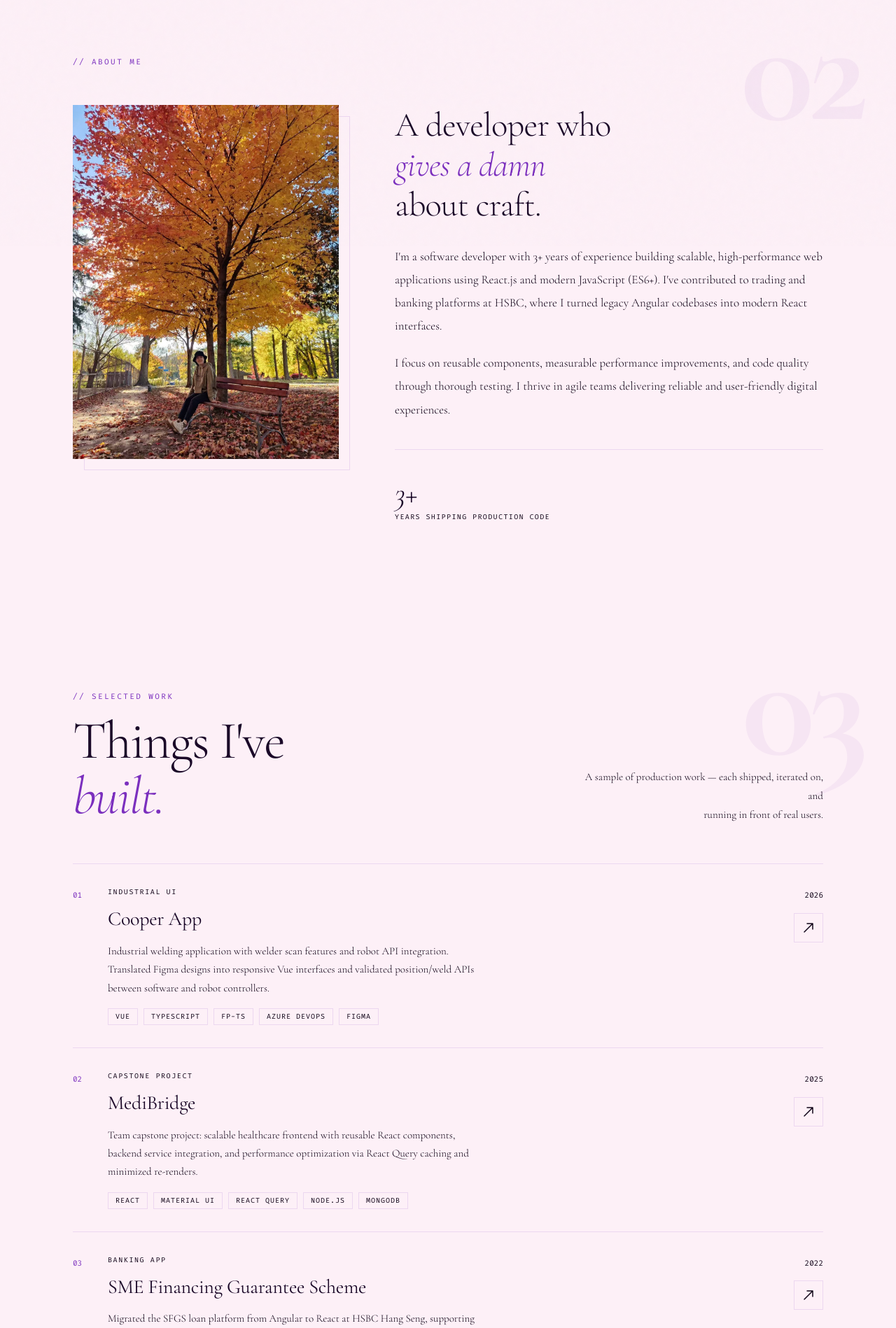
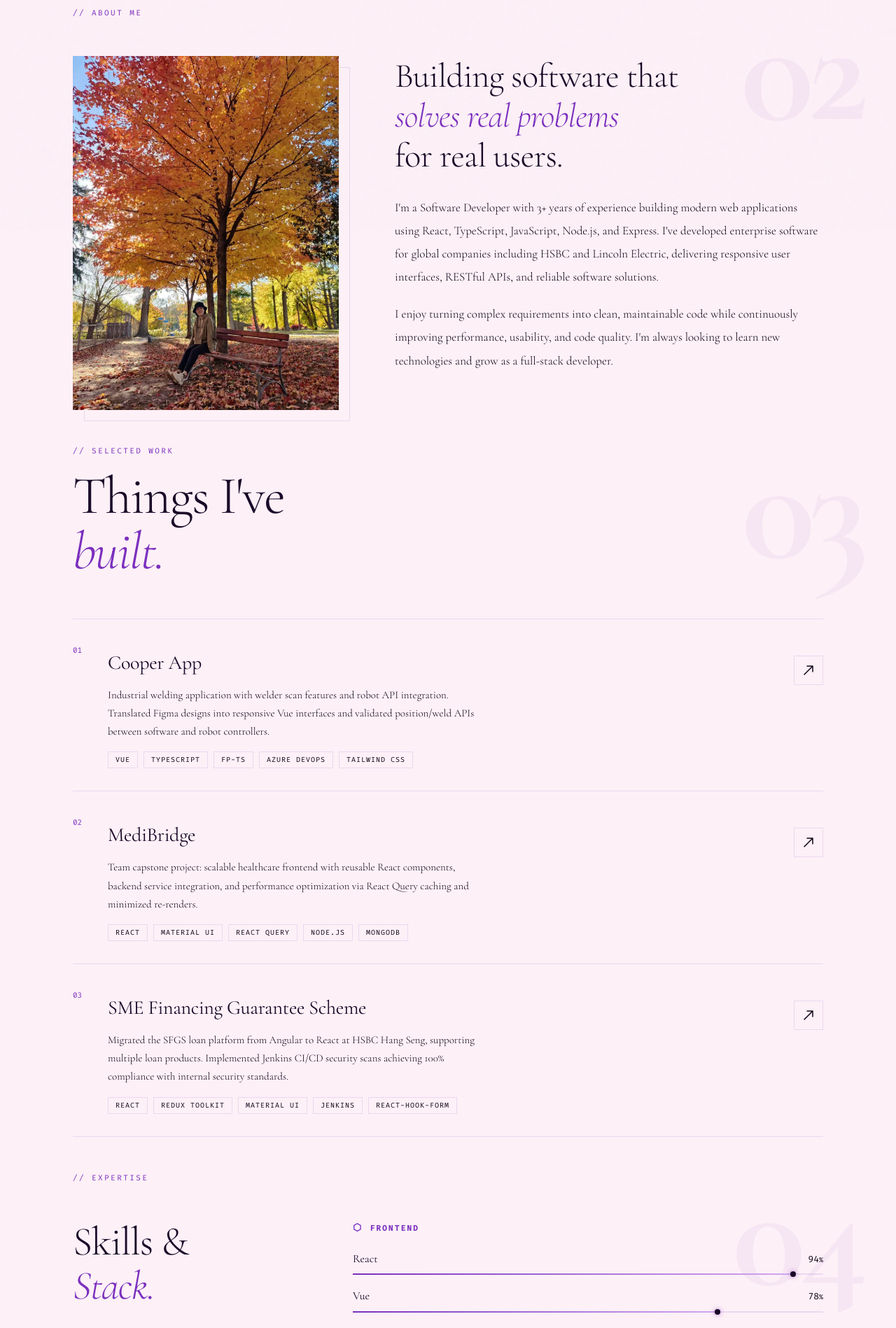
Before and after one commit to Joy-LJM/3D_Portfolio, a Vue app: page / in a window 1280 px wide. Shown: the part 840-2738 px from the top of the page at 70% size. Built offline with nearby package versions, Linux system fonts and the light colour scheme.

Commit message:
change portfolio

```diff
--- a/src/App.vue
+++ b/src/App.vue
@@ -106,7 +106,7 @@ a, button { cursor: none; }
 }
 
 /* ─── Layout utilities ───────────────────────────────── */
-.section    { padding: 120px 0; position: relative; }
+.section    { padding-top: 50px; position: relative; }
 .container  { max-width: 1200px; margin: 0 auto; padding: 0 64px; }
 
 .section-label {
@@ -141,6 +141,6 @@ a, button { cursor: none; }
 
 @media (max-width: 768px) {
   .container { padding: 0 24px; }
-  .section   { padding: 80px 0; }
+  .section   { padding-top: 80px; }
 }
 </style>
--- a/src/components/AboutSection.vue
+++ b/src/components/AboutSection.vue
@@ -1,23 +1,18 @@
 <script setup lang="ts">
-import { ref, onMounted } from 'vue'
+import { ref, onMounted } from "vue";
 
-const root    = ref<HTMLElement | null>(null)
-const visible = ref(false)
+const root = ref<HTMLElement | null>(null);
+const visible = ref(false);
 
 onMounted(() => {
   const observer = new IntersectionObserver(
-    ([entry]) => { if (entry.isIntersecting) visible.value = true },
+    ([entry]) => {
+      if (entry.isIntersecting) visible.value = true;
+    },
     { threshold: 0.15 }
-  )
-  if (root.value) observer.observe(root.value)
-})
-
-const stats = [
-  { value: '3+',  label: 'Years shipping production code' },
-  // { value: '90%', label: 'Test coverage achieved at HSBC' },
-  // { value: '30%', label: 'Page load time reduction'       },
-  // { value: '2',   label: 'Financial platforms delivered'  },
-]
+  );
+  if (root.value) observer.observe(root.value);
+});
 </script>
 
 <template>
@@ -31,7 +26,7 @@ const stats = [
         <div class="about-portrait">
           <div class="portrait-frame">
             <div class="portrait-inner">
-                <img src="../img/personal_pic.jpg" alt="" class="portrait-img">
+              <img src="../img/personal_pic.jpg" alt class="portrait-img" />
             </div>
           </div>
           <div class="portrait-shadow-frame" aria-hidden="true" />
@@ -40,29 +35,25 @@ const stats = [
         <!-- Text column -->
         <div class="about-content">
           <h2 class="about-heading">
-            A developer who<br />
-            <em>gives a damn</em><br />
-            about craft.
+            Building software that
+            <br />
+            <em>solves real problems</em>
+            <br />for real users.
           </h2>
 
           <p class="about-body">
-            I'm a software developer with 3+ years of experience building scalable,
-            high-performance web applications using React.js and modern JavaScript (ES6+).
-            I've contributed to trading and banking platforms at HSBC, where I turned legacy
-            Angular codebases into modern React interfaces.
-          </p>
-          <p class="about-body">
-            I focus on reusable components, measurable performance improvements, and code
-            quality through thorough testing. I thrive in agile teams delivering reliable
-            and user-friendly digital experiences.
+            I'm a Software Developer with 3+ years of experience building modern web
+            applications using React, TypeScript, JavaScript, Node.js, and Express.
+            I've developed enterprise software for global companies including HSBC and
+            Lincoln Electric, delivering responsive user interfaces, RESTful APIs, and
+            reliable software solutions.
           </p>
 
-          <div class="about-stats">
-            <div v-for="s in stats" :key="s.label" class="stat">
-              <span class="stat-value">{{ s.value }}</span>
-              <span class="stat-label">{{ s.label }}</span>
-            </div>
-          </div>
+          <p class="about-body">
+            I enjoy turning complex requirements into clean, maintainable code while
+            continuously improving performance, usability, and code quality. I'm always
+            looking to learn new technologies and grow as a full-stack developer.
+          </p>
         </div>
       </div>
     </div>
@@ -73,79 +64,113 @@ const stats = [
 .about-layout {
   display: grid;
   grid-template-columns: 380px 1fr;
-  gap: 80px; align-items: start;
+  gap: 80px;
+  align-items: start;
   margin-top: 52px;
 }
 
 /* ── Portrait ── */
-.about-portrait { position: relative; }
+.about-portrait {
+  position: relative;
+}
 
 .portrait-frame {
-  width: 100%; aspect-ratio: 3 / 4;
+  width: 100%;
+  aspect-ratio: 3 / 4;
   background: var(--bg-3);
-  position: relative; overflow: hidden;
+  position: relative;
+  overflow: hidden;
 }
 .portrait-frame::before {
-  content: '';
-  position: absolute; inset: 0;
+  content: "";
+  position: absolute;
+  inset: 0;
   background: linear-gradient(145deg, var(--accent-dim) 0%, transparent 55%);
 }
 
 .portrait-inner {
-  width: 100%; height: 100%;
-  display: flex; align-items: center; justify-content: center;
-  position: relative; z-index: 1;
+  width: 100%;
+  height: 100%;
+  display: flex;
+  align-items: center;
+  justify-content: center;
+  position: relative;
+  z-index: 1;
 }
 
 .portrait-shadow-frame {
   position: absolute;
-  top: 16px; left: 16px; right: -16px; bottom: -16px;
+  top: 16px;
+  left: 16px;
+  right: -16px;
+  bottom: -16px;
   border: 1px solid var(--border);
   z-index: -1;
 }
 
-.portrait-img{
-  width: 100%; height: 100%;
+.portrait-img {
+  width: 100%;
+  height: 100%;
   object-fit: cover;
 }
 /* ── Content ── */
 .about-heading {
   font-family: var(--font-serif);
   font-size: clamp(34px, 3.8vw, 50px);
-  font-weight: 300; line-height: 1.18; letter-spacing: -0.015em;
+  font-weight: 300;
+  line-height: 1.18;
+  letter-spacing: -0.015em;
   margin-bottom: 28px;
 }
-.about-heading em { font-style: italic; color: var(--accent); }
+.about-heading em {
+  font-style: italic;
+  color: var(--accent);
+}
 
 .about-body {
   font-family: var(--font-serif);
-  font-size: 17px; font-weight: 300; line-height: 1.95;
+  font-size: 17px;
+  font-weight: 300;
+  line-height: 1.95;
   color: var(--muted);
   margin-bottom: 20px;
 }
 
 .about-stats {
-  display: grid; grid-template-columns: 1fr 1fr;
+  display: grid;
+  grid-template-columns: 1fr 1fr;
   gap: 24px;
-  margin-top: 40px; padding-top: 40px;
+  margin-top: 40px;
+  padding-top: 40px;
   border-top: 1px solid var(--border);
 }
 .stat {
-  display: flex; flex-direction: column; gap: 4px;
+  display: flex;
+  flex-direction: column;
+  gap: 4px;
 }
 .stat-value {
   font-family: var(--font-serif);
-  font-size: 44px; font-weight: 300; font-style: italic;
+  font-size: 44px;
+  font-weight: 300;
+  font-style: italic;
   line-height: 1;
 }
 .stat-label {
   font-family: var(--font-mono);
-  font-size: 10px; letter-spacing: 0.14em; text-transform: uppercase;
+  font-size: 10px;
+  letter-spacing: 0.14em;
+  text-transform: uppercase;
   color: var(--muted);
 }
 
 @media (max-width: 900px) {
-  .about-layout { grid-template-columns: 1fr; gap: 48px; }
-  .about-portrait { max-width: 320px; }
+  .about-layout {
+    grid-template-columns: 1fr;
+    gap: 48px;
+  }
+  .about-portrait {
+    max-width: 320px;
+  }
 }
 </style>
--- a/src/components/ContactSection.vue
+++ b/src/components/ContactSection.vue
@@ -2,10 +2,25 @@
 import { ref, reactive } from 'vue'
 
 const form = reactive({ name: '', email: '', message: '' })
+const isNameFieldEmpty=ref(false);
+const isEmailFieldEmpty=ref(false);
+const isMsgFieldEmpty=ref(false)
 const sent = ref(false)
 
 const onSubmit = () => {
-  sent.value = true
+  if(!form.name){
+    isNameFieldEmpty.value=true;
+  }
+  if(!form.email){
+    isEmailFieldEmpty.value=true;
+  }
+  if(!form.message){
+    isMsgFieldEmpty.value=true;
+  }
+  if(form.email && form.message&& form.name){
+    sent.value = true
+
+  }
 }
 
 const socials = [
@@ -58,6 +73,7 @@ const socials = [
                 autocomplete="name"
                 required
               />
+              <span class='error-msg' v-show="isNameFieldEmpty & !form.name">Name is required.</span>
             </div>
             <div class="field">
               <label for="cf-email">Email</label>
@@ -69,6 +85,7 @@ const socials = [
                 autocomplete="email"
                 required
               />
+              <span class='error-msg' v-show="isEmailFieldEmpty & !form.email">Email is required.</span>
             </div>
             <div class="field">
               <label for="cf-message">Message</label>
@@ -79,6 +96,7 @@ const socials = [
                 placeholder="Tell me about your project, timeline, and budget…"
                 required
               />
+              <span class='error-msg' v-show="isMsgFieldEmpty & !form.message">Message is required.</span>
             </div>
             <button type="submit" class="form-btn">
               Send message
@@ -99,10 +117,10 @@ const socials = [
     <!-- Footer -->
     <footer class="footer">
       <div class="container footer-row">
-        <span class="footer-copy">© 2026 Joy. Built with Vue &amp; TypeScript.</span>
+        <span class="footer-copy">© 2026 Joy. All rights reserved.</span>
         <span class="footer-tag">
           <span class="footer-tag-dot" aria-hidden="true" />
-          Crafted with precision.
+          Crafted with passion.
         </span>
       </div>
     </footer>
@@ -191,7 +209,9 @@ const socials = [
 .field textarea::placeholder { color: var(--muted); }
 .field input:focus,
 .field textarea:focus { border-color: var(--accent); }
-
+.error-msg{
+  color: red;
+}
 .form-btn {
   display: inline-flex; align-items: center; gap: 12px;
   font-family: var(--font-mono);
--- a/src/components/ProjectsSection.vue
+++ b/src/components/ProjectsSection.vue
@@ -6,8 +6,6 @@ interface Project {
   title: string
   desc:  string
   stack: string[]
-  year:  string
-  type:  string
   href:  string
 }
 
@@ -16,9 +14,7 @@ const projects: Project[] = [
     num:   '01',
     title: 'Cooper App',
     desc:  'Industrial welding application with welder scan features and robot API integration. Translated Figma designs into responsive Vue interfaces and validated position/weld APIs between software and robot controllers.',
-    stack: ['Vue', 'TypeScript', 'fp-ts','Azure DevOps', 'Figma'],
-    year:  '2026',
-    type:  'Industrial UI',
+    stack: ['Vue', 'TypeScript', 'fp-ts','Azure DevOps', 'Tailwind CSS'],
     href:  'https://lered.info/m/cobotresources?r=qr',
   },
   {
@@ -26,8 +22,6 @@ const projects: Project[] = [
     title: 'MediBridge',
     desc:  'Team capstone project: scalable healthcare frontend with reusable React components, backend service integration, and performance optimization via React Query caching and minimized re-renders.',
     stack: ['React', 'Material UI', 'React Query', 'Node.js', 'MongoDB'],
-    year:  '2025',
-    type:  'Capstone Project',
     href:  'https://medi-bridge-1.vercel.app/',
   },
   {
@@ -35,8 +29,6 @@ const projects: Project[] = [
     title: 'SME Financing Guarantee Scheme',
     desc:  'Migrated the SFGS loan platform from Angular to React at HSBC Hang Seng, supporting multiple loan products. Implemented Jenkins CI/CD security scans achieving 100% compliance with internal security standards.',
     stack: ['React', 'Redux Toolkit', 'Material UI', 'Jenkins', 'React-Hook-Form'],
-    year:  '2022',
-    type:  'Banking App',
     href:  'https://www.biz-application.hangseng.com/portalserver/en-hk/sfgs',
   },
 ]
@@ -64,10 +56,6 @@ onMounted(() => {
         <h2 :class="['projects-title reveal', { in: visible }]">
           Things I've<br /><em>built.</em>
         </h2>
-        <p :class="['projects-sub reveal', { in: visible }]" style="transition-delay:0.12s">
-          A sample of production work — each shipped, iterated on, and<br />
-          running in front of real users.
-        </p>
       </div>
 
       <div class="project-list">
@@ -116,14 +104,6 @@ onMounted(() => {
   font-weight: 300; line-height: 1.04; letter-spacing: -0.025em;
 }
 .projects-title em { font-style: italic; color: var(--accent); }
-
-.projects-sub {
-  font-family: var(--font-serif);
-  font-size: 15px; font-weight: 300; line-height: 1.8;
-  color: var(--muted); max-width: 360px;
-  text-align: right;
-  transition-delay: 0.12s !important;
-}
 
 /* ── Rows ── */
 .project-list { display: flex; flex-direction: column; }
--- a/src/components/SkillsSection.vue
+++ b/src/components/SkillsSection.vue
@@ -9,10 +9,11 @@ const groups: Group[] = [
     category: 'Frontend',
     icon: '⬡',
     skills: [
-      { name: 'React / TypeScript',      level: 94 },
-      { name: 'Redux',           level: 88 },
-      { name: 'React Query',             level: 85 },
-      { name: 'Material UI / Webpack',   level: 87 },
+      { name: 'React',      level: 94 },
+      {name:"Vue", level:78},
+      { name: 'Typescript',             level: 85 },
+      { name: 'Material UI',   level: 87 },
+      { name: 'Webpack',           level: 88 },
     ],
   },
   {
@@ -65,16 +66,8 @@ onMounted(() => {
         <!-- Left: heading -->
         <div class="skills-intro">
           <h2 class="skills-title">
-            Tools &amp;<br /><em>Craft.</em>
+            Skills &amp;<br /><em>Stack.</em>
           </h2>
-          <p class="skills-sub">
-            Proficiency built through shipping real products —
-            not tutorial certificates.
-          </p>
-          <p class="skills-sub" style="margin-top:12px">
-            I pick the right tool for the job and invest deeply
-            in the fundamentals underneath every framework.
-          </p>
         </div>
 
         <!-- Right: skill bars -->
@@ -131,12 +124,6 @@ onMounted(() => {
 }
 .skills-title em { font-style: italic; color: var(--accent); }
 
-.skills-sub {
-  font-family: var(--font-serif);
-  font-size: 15px; font-weight: 300; line-height: 1.85;
-  color: var(--muted);
-}
-
 /* Groups */
 .skills-groups { display: flex; flex-direction: column; gap: 48px; }
 
```
Also changed, not shown: src/components/HeroSection.vue (+165 -103 lines).
